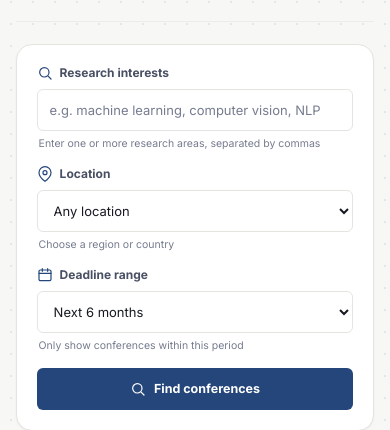
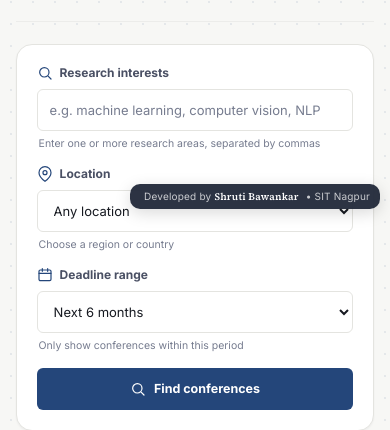
Before and after one commit to bawankarshruti4411/AI_Conference_Deadline_Tracker, a Flask app: page / in a window 390 px wide. Shown: the part 625-1055 px from the top of the page. Run offline with Flask 3, Linux system fonts and the light colour scheme.

Commit message:
Clean up CSS comments and add developer watermark
Removed commented sections for better readability and added a developer watermark.

```diff
--- a/static/style.css
+++ b/static/style.css
@@ -1,7 +1,3 @@
-/* ============================================================
-   Confero — design system
-   ============================================================ */
-
 :root {
     --ink: #171a21;
     --ink-soft: #4a5064;
@@ -90,8 +86,6 @@ h1, h2, h3 { font-family: var(--serif); font-weight: 600; color: var(--ink); }
 }
 
 main { width: min(1320px, 94%); margin: auto; }
-
-/* ---------------- Navbar ---------------- */
 
 .navbar {
     height: 68px;
@@ -194,7 +188,6 @@ body.dark-mode .hero-glow {
 .hero-stat strong { display: block; font-size: 12.5px; font-weight: 650; }
 .hero-stat span { display: block; margin-top: 1px; font-size: 11.5px; color: var(--muted); }
 
-/* Hero visual: a real preview of the product, not decoration */
 .hero-visual { position: relative; z-index: 1; min-height: 300px; }
 .preview-shape {
     position: absolute; top: -30px; right: -30px; width: 260px; height: 260px;
@@ -249,8 +242,6 @@ body.dark-mode .preview-shape {
 .preview-note strong { display: block; font-size: 12px; font-weight: 650; }
 .preview-note span { display: block; margin-top: 2px; font-size: 11px; color: var(--muted); line-height: 1.5; }
 
-/* ---------------- Search panel ---------------- */
-
 .search-panel {
     margin-top: 22px; background: var(--surface); border: 1px solid var(--border);
     border-radius: var(--radius-lg); box-shadow: var(--shadow-sm); padding: 20px;
@@ -283,8 +274,6 @@ body.dark-mode .preview-shape {
 }
 .search-btn:hover { background: var(--accent-dark); }
 .search-btn.loading { opacity: 0.7; pointer-events: none; }
-
-/* ---------------- Results layout ---------------- */
 
 .results-section { display: grid; grid-template-columns: 235px 1fr; gap: 22px; margin-top: 26px; margin-bottom: 55px; }
 
@@ -407,8 +396,6 @@ body.dark-mode .preview-shape {
 .track-btn:hover { background: var(--accent-dark); }
 .track-btn.tracked { background: var(--green); border-color: var(--green); }
 
-/* ---------------- Empty / loading / error states ---------------- */
-
 .welcome-card, .empty-card, .loading-card, .error-card {
     grid-column: 1 / -1; min-height: 260px; display: flex; flex-direction: column;
     align-items: center; justify-content: center; text-align: center; padding: 40px;
@@ -441,8 +428,6 @@ body.dark-mode .error-card .state-icon {
 }
 @keyframes spin { to { transform: rotate(360deg); } }
 
-/* ---------------- How it works ---------------- */
-
 .how-it-works { padding: 50px 0 65px; }
 .section-heading { text-align: center; margin-bottom: 30px; }
 .section-heading span { color: var(--accent); font-size: 10.5px; font-weight: 700; letter-spacing: 1.2px; text-transform: uppercase; }
@@ -473,8 +458,6 @@ footer {
 }
 footer strong { color: var(--ink); font-family: var(--serif); }
 footer span { margin-left: 4px; }
-
-/* ---------------- My List modal ---------------- */
 
 .modal-overlay {
     position: fixed; inset: 0; background: rgba(15, 17, 23, 0.5);
@@ -553,3 +536,39 @@ footer span { margin-left: 4px; }
     .results-header select { width: 100%; }
     .hero-stats { gap: 22px; }
 }
+.developer-watermark {
+    position: fixed;
+    right: 20px;
+    bottom: 16px;
+    z-index: 9999;
+
+    padding: 8px 14px;
+    border-radius: 10px;
+
+    background: rgba(15, 23, 42, 0.88);
+    color: rgba(255, 255, 255, 0.75);
+
+    font-size: 12px;
+    letter-spacing: 0.2px;
+
+    backdrop-filter: blur(8px);
+    -webkit-backdrop-filter: blur(8px);
+
+    box-shadow: 0 4px 16px rgba(0, 0, 0, 0.15);
+
+    pointer-events: none;
+}
+
+.developer-watermark strong {
+    color: #ffffff;
+    font-weight: 600;
+}
+
+@media (max-width: 600px) {
+    .developer-watermark {
+        right: 10px;
+        bottom: 10px;
+        font-size: 10px;
+        padding: 6px 10px;
+    }
+}
```
